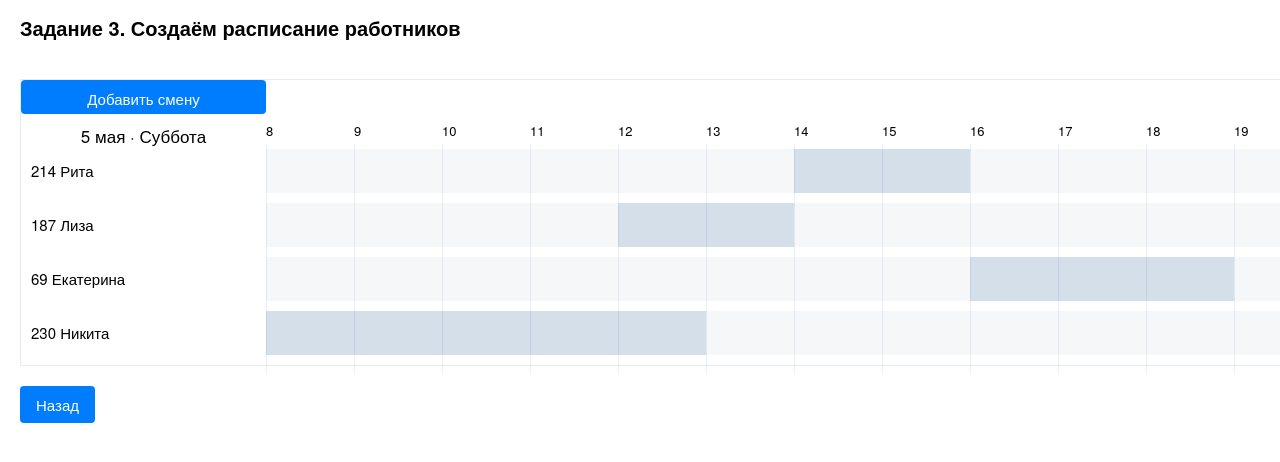
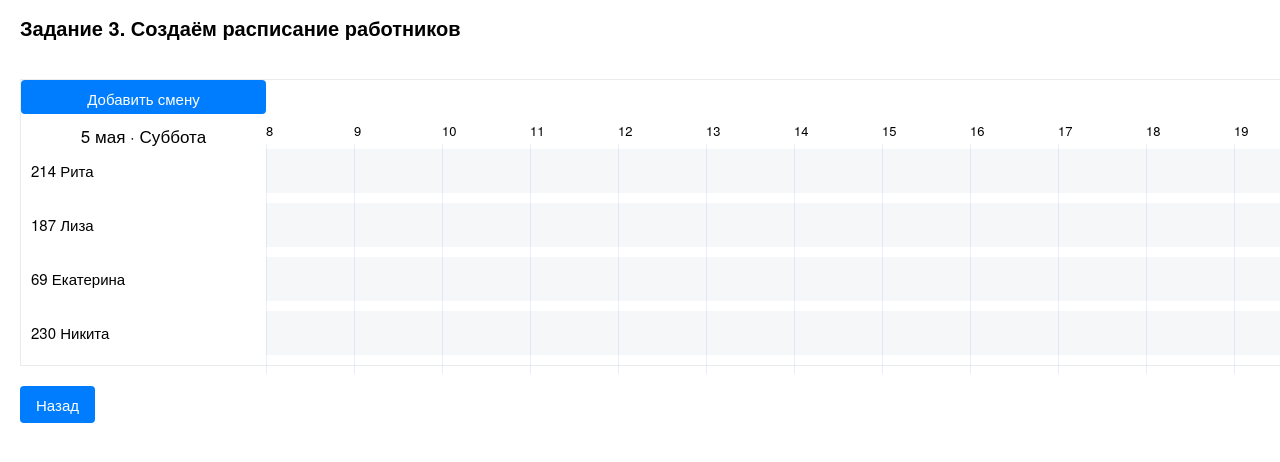
Before and after one commit to nikotlichnik/learn_gantt_chart, a plain HTML site: page task3.html in a window 1280 px wide. Shown: the part 74-536 px from the top of the page. Drawn offline with nearby package versions, Linux system fonts and the light colour scheme; a web font is replaced by a local one.

Commit message:
Удалены стили, которые теперь генерируются автоматически

```diff
--- a/css/diagram.css
+++ b/css/diagram.css
@@ -73,6 +73,7 @@
 
 .diagram__crew-list {
     grid-area: crew-time;
+
     margin: 0;
     padding: 0;
 
@@ -84,7 +85,7 @@
     grid-template-columns: 245px 1080px;
     grid-template-rows: 44px;
     grid-template-areas: "crew-name crew-time";
-    margin-bottom: 10px;
+    padding-bottom: 10px;
 }
 
 .diagram__crew-name {
@@ -101,7 +102,6 @@
 
 .diagram__crew-time {
     grid-area: crew-time;
-    /*border-left: 1px solid var(--lightgrey);*/
 
     position: relative;
 
@@ -124,25 +124,3 @@
 .diagram__time-block:active {
     background-color: var(--time-block-active);
 }
-
-.diagram__time-block--187 {
-    width: 176px;
-
-    left: 352px;
-}
-
-.diagram__time-block--230 {
-    width: 440px;
-}
-
-.diagram__time-block--69 {
-    width: 264px;
-
-    left: 704px;
-}
-
-.diagram__time-block--214 {
-    width: 176px;
-
-    left: 528px;
-}
```
Also changed, not shown: task2.html (added, +10 -0 lines), js/script2.js (added).
